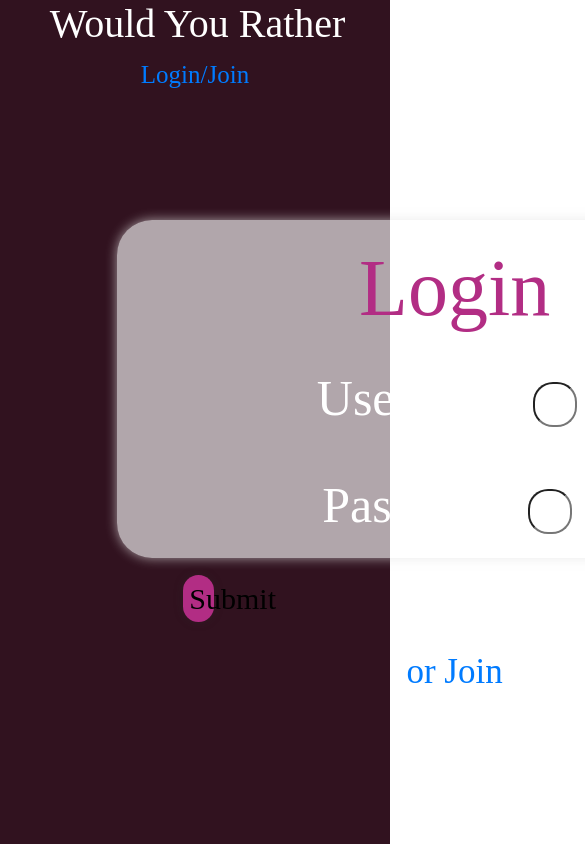
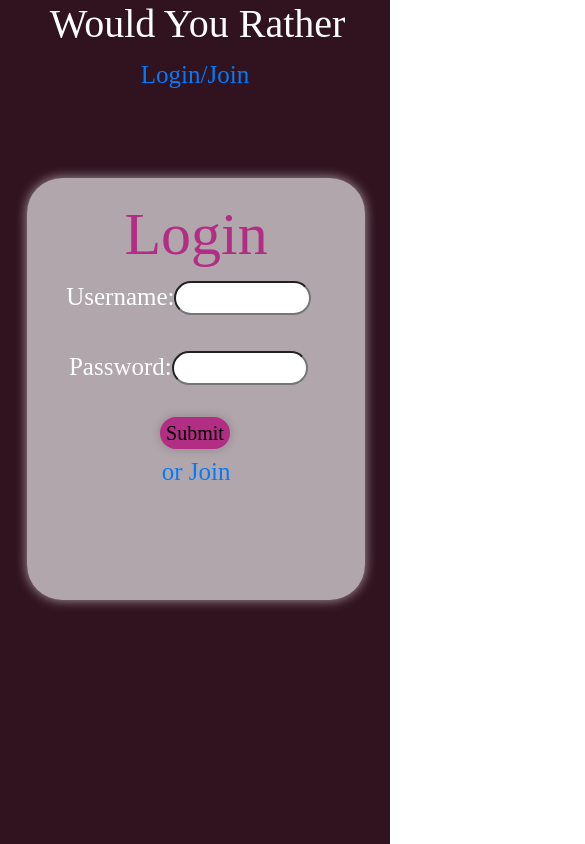
Before and after one commit to ghudachek/WouldYouRather, a React (Create React App) app in the folder client/: page /login in a window 390 px wide. Shown: the top 844 px of the page, 585 px wide, since content can reach past the window. Built offline with nearby package versions, Linux system fonts and the light colour scheme.

Commit message:
media query login

```diff
--- a/client/src/designs/Login.css
+++ b/client/src/designs/Login.css
@@ -53,3 +53,46 @@
 .or-join:hover {
   color: #b22d84;
 }
+
+@media only screen and (max-width: 400px) {
+  .login-form {
+    display: flex;
+    flex-direction: column;
+    margin-left: 7vw;
+    justify-content: start;
+    margin-top: 10vh;
+    background-color: #ffffff9f;
+    border-radius: 35px;
+    width: 40vh;
+    height: 50vh;
+    box-shadow: 0px 0px 12px rgba(226, 224, 224, 0.678);
+  }
+
+  .login-input {
+    height: 20px;
+    width: 35vw;
+    border-radius: 20px;
+    padding: 15px;
+    font-size: 20px;
+  }
+
+  .login-label {
+    font-size: 25px;
+    padding-right: 15px;
+  }
+  .submit-btn {
+    width: 18vw;
+    font-size: 20px;
+    border-radius: 20px;
+    margin-left: 34vw;
+  }
+  .login-form-title {
+    margin-top: 20px;
+    margin-bottom: 1vh;
+    font-size: 60px;
+  }
+  .or-join {
+    margin-top: -20px;
+    font-size: 25px;
+  }
+}
```
